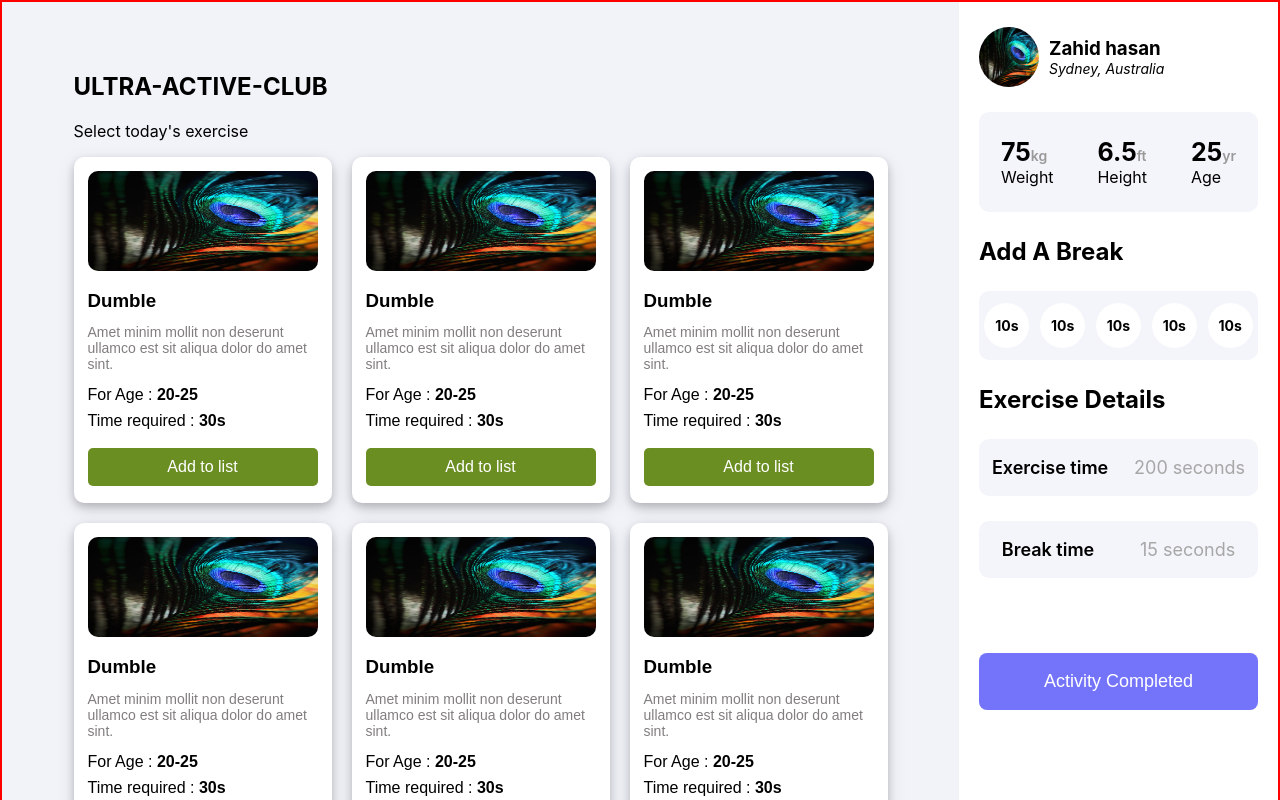
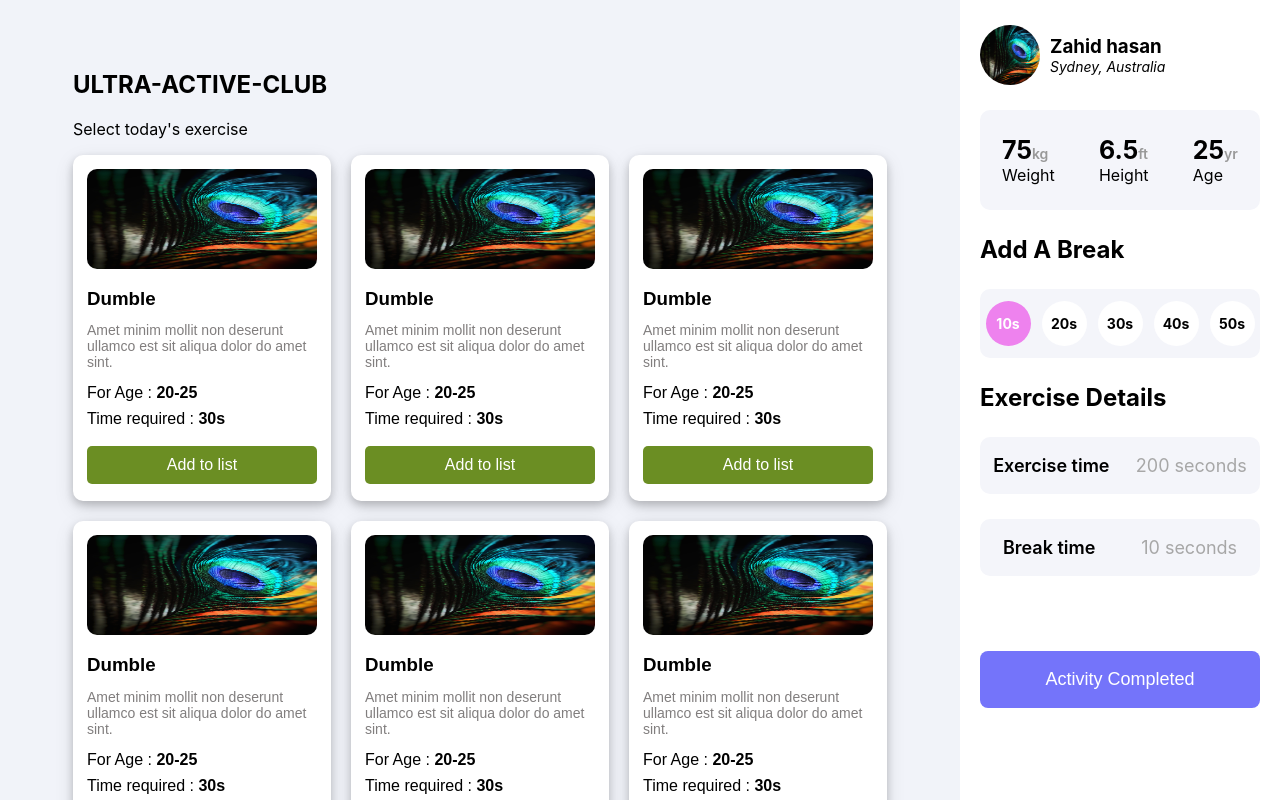
Before and after one commit to Ahsan-Sayeed/Ultra-Active-Club, a React (Create React App) app: page / in a window 1280 px wide. Shown: the top 800 px of the page. Built offline with nearby package versions, Linux system fonts and the light colour scheme.

Commit message:
break time part completed

```diff
--- a/src/App.css
+++ b/src/App.css
@@ -1,5 +1,4 @@
 .container{
-  border:2px solid red;
   display: grid;
   grid-template-columns: 1.5fr 0.5fr;
   background-color: rgb(241,243,249);
--- a/src/components/Aside/Aside.js
+++ b/src/components/Aside/Aside.js
@@ -1,15 +1,19 @@
-import React from 'react';
+import React, { useState } from 'react';
 import './Aside.css';
 import image from '../../Assets/img1.jpg';
 import Profile from './SubComponents/Profile/Profile';
 import Break from './SubComponents/Break/Break';
 import Details from './SubComponents/Details/Details';
+import { getFromLocalStorage, storeToLocalStorage } from '../../utilities/localStoreage';
+
 const Aside = () => {
+    const [breakTime,setBreakTime] = useState(getFromLocalStorage('break-time')?getFromLocalStorage('break-time'):'10');
+    storeToLocalStorage('break-time',breakTime);
     return (
         <div className='asideContainer'>
              <Profile image={image}/>
-              <Break />
-              <Details/>
+              <Break getBreakTime={setBreakTime}/>
+              <Details breakTime={ breakTime.slice(0,2)}/>
             <button className='activityBtn'>Activity Completed</button>
         </div>
     );
--- a/src/components/Aside/SubComponents/Break/Break.css
+++ b/src/components/Aside/SubComponents/Break/Break.css
@@ -10,4 +10,5 @@
     display: flex;
     align-items: center;
     justify-content: center;
+    margin:0 5px!important ;
 }
--- a/src/components/Aside/SubComponents/Break/Break.js
+++ b/src/components/Aside/SubComponents/Break/Break.js
@@ -1,25 +1,27 @@
-import React from 'react';
+import React, { useState } from 'react';
 import './Break.css';
-const Break = () => {
+import { storeToLocalStorage ,getFromLocalStorage } from '../../../../utilities/localStoreage';
+
+const Break = ({getBreakTime}) => {
+    const Breaktime = [10,20,30,40,50];
+    const [select,setSelect] = useState(getFromLocalStorage('select')?getFromLocalStorage('select'):0);
+
+    const handleClick = (e)=>{
+        getBreakTime(e.target.innerText);
+        setSelect(e.target.id);
+        storeToLocalStorage('select',e.target.id);
+    }
+
     return (
         <div>
             <h2>Add A Break</h2>
             <div className='profileUnits' style={{padding:'12px 0'}}>
-                <div className='timeStamp'>
-                    <p>10s</p>
-                </div>
-                <div className='timeStamp'>
-                    <p>10s</p>
-                </div>
-                <div className='timeStamp'>
-                    <p>10s</p>
-                </div>
-                <div className='timeStamp'>
-                    <p>10s</p>
-                </div>
-                <div className='timeStamp'>
-                    <p>10s</p>
-                </div>
+               {
+                Breaktime.map((v,i)=>(<div key={i} id={i} style={i==select?{backgroundColor:"violet",color:'white'}:{backgroundColor:"white"}} className='timeStamp' onClick={(e)=>handleClick(e)}>
+                    {v}s
+                </div>))
+               }
+
             </div>
         </div>
     );
--- a/src/components/Aside/SubComponents/Details/Details.js
+++ b/src/components/Aside/SubComponents/Details/Details.js
@@ -1,7 +1,7 @@
 import React from 'react';
 import './Details.css';
 
-const Details = () => {
+const Details = ({breakTime}) => {
     return (
         <div>
             <h2>Exercise Details</h2>
@@ -18,7 +18,7 @@ const Details = () => {
                     <p className='exerciseText'>Break time</p>
                 </div>
                 <div className='centerAlign'>
-                    <p className='exerciseTime'>15 seconds</p>
+                    <p className='exerciseTime'>{breakTime} seconds</p>
                 </div>
             </div>
         </div>
--- a/src/components/CardContainer/CardContainer.css
+++ b/src/components/CardContainer/CardContainer.css
@@ -18,7 +18,7 @@
     }
 }
 
-@media only screen and (max-width: 768px){
+@media only screen and (max-width: 900px){
     .cards{
         grid-template-columns: auto;
     }
--- /dev/null
+++ b/src/utilities/localStoreage.js
@@ -0,0 +1,21 @@
+import React from 'react';
+
+const storeToLocalStorage = (select,id)=>{
+    const obj = {};
+    obj[select] = id;
+    const database = JSON.parse(localStorage.getItem('database'));
+
+    if(database){
+        database[select] = id;
+        localStorage.setItem('database',JSON.stringify(database))
+    }
+    else{
+        localStorage.setItem('database',JSON.stringify(obj));
+    }
+}
+
+const  getFromLocalStorage = (select)=>{
+    return JSON.parse(localStorage.getItem('database'))?.[select];
+ }
+
+export {storeToLocalStorage,getFromLocalStorage};
```
